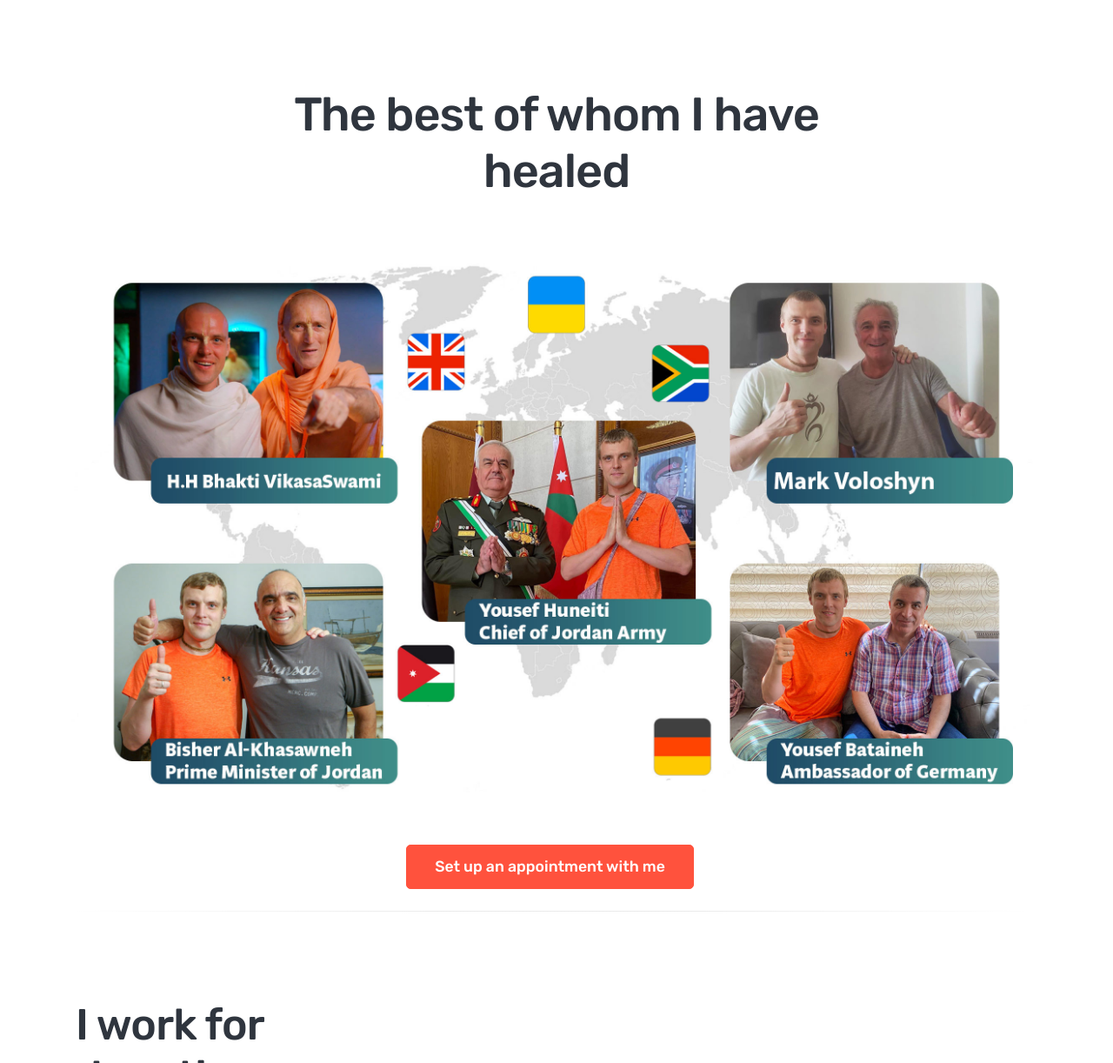
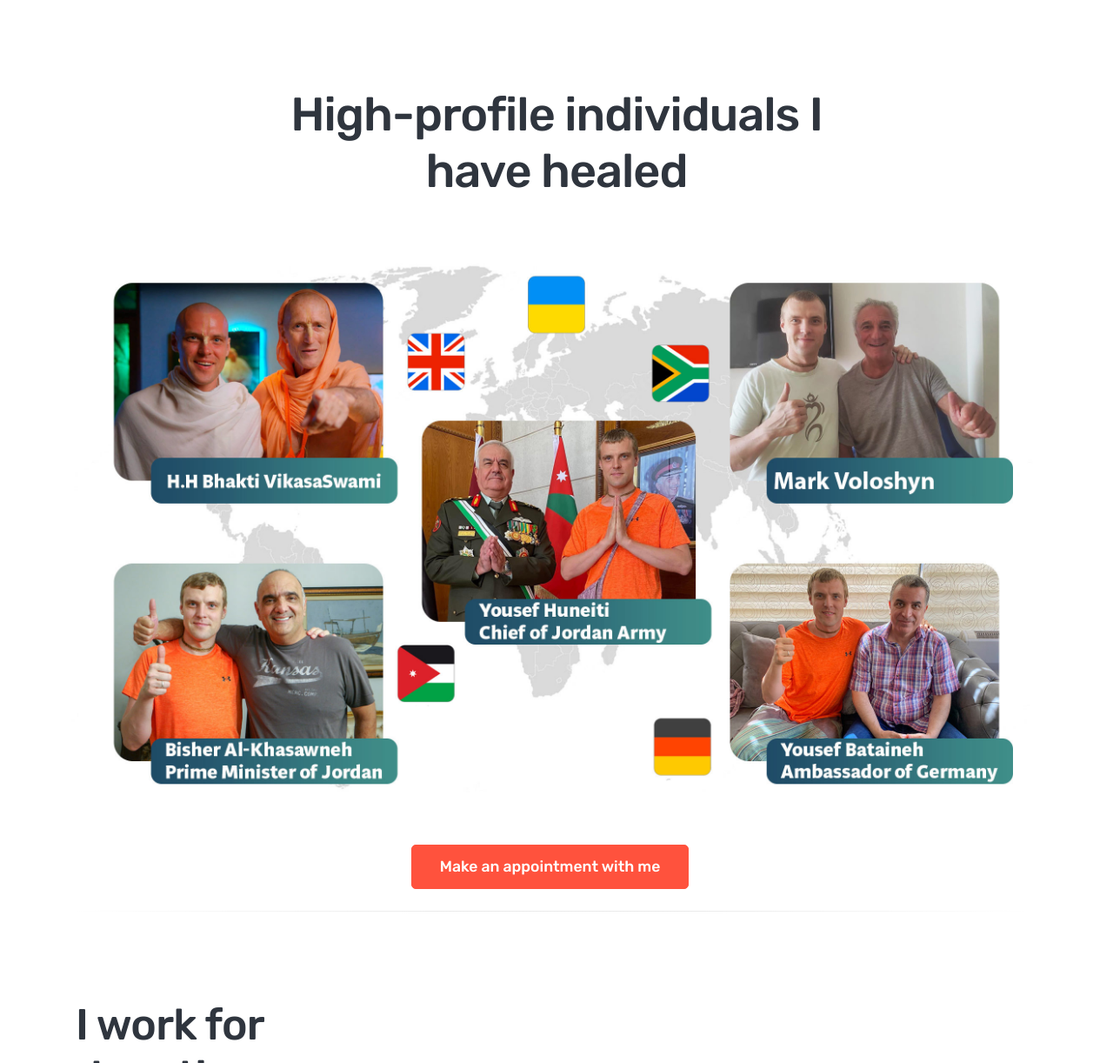
Before and after one commit to web-being/ihealspine, a plain HTML site: page index.html in a window 1280 px wide. Shown: the part 5020-6242 px from the top of the page at 87% size. Drawn offline with Linux system fonts and the light colour scheme; files whose address does not match are found by name.

Commit message:
Update index.html

```diff
--- a/index.html
+++ b/index.html
@@ -664,7 +664,7 @@ The neck and back formation session is an incredible procedure in terms of power
 							<div class="section-title title-01 mb-70">
 
 								<!-- Title -->
-								<h2 class="h2-md">The best of whom I have healed</h2>
+								<h2 class="h2-md">High-profile individuals I have healed</h2>
 
 								<!-- Text -->
 
@@ -690,7 +690,7 @@ The neck and back formation session is an incredible procedure in terms of power
 			 				<div class="content-10-btn">
 
 			 					<!-- Button -->
-								<a href="https://wa.me/+971504196899" target="blank" class="btn btn-red tra-black-hover mr-15">Set up an appointment with me</a>
+								<a href="https://wa.me/+971504196899" target="blank" class="btn btn-red tra-black-hover mr-15">Make an appointment with me</a>
 
 								<!-- Advantages List -->
 								<ul class="advantages mt-25 clearfix">
```
